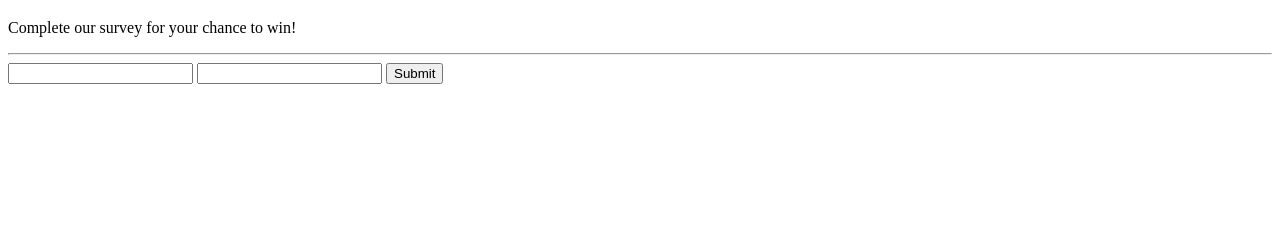
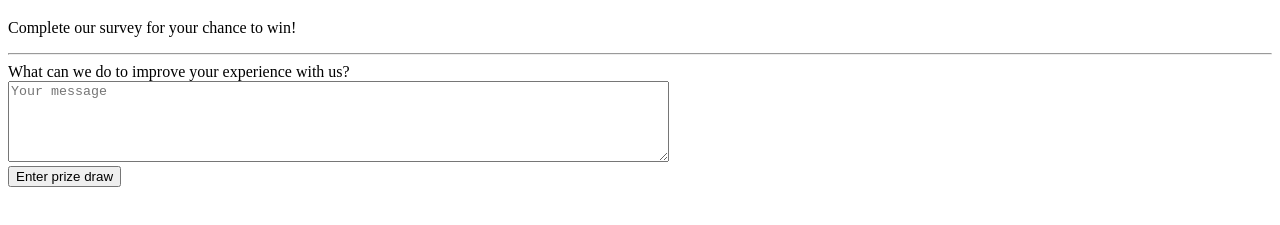
Before and after one commit to CodInst/-CodersCoffeehouse, a plain HTML site: page form.html in a window 1280 px wide. Shown: the part 61-286 px from the top of the page. Drawn offline with Linux system fonts and the light colour scheme; files that its build step writes are made by us from their sources.

Commit message:
Chore: Contact form completed

```diff
--- a/form.html
+++ b/form.html
@@ -14,9 +14,9 @@
     <hr>
 
     <form action="https://formdump.codeinstitute.net" method="Post">
-        <input type="text" name="Firtsname Lastname">
-        <input type="email" name="email">
-        <input type="submit">
+        <label for="feedback">What can we do to improve your experience with us?</label><br>
+        <textarea name="Feedback_Variable" id="message" placeholder="Your message" rows="5" cols="80"></textarea><br>
+        <input type="submit" value="Enter prize draw">
     </form>
 
 </body>
```
